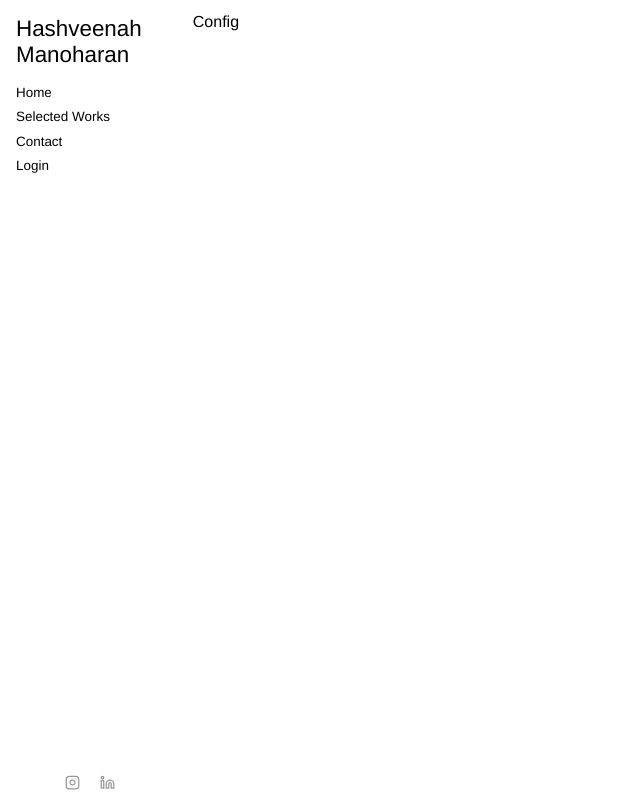
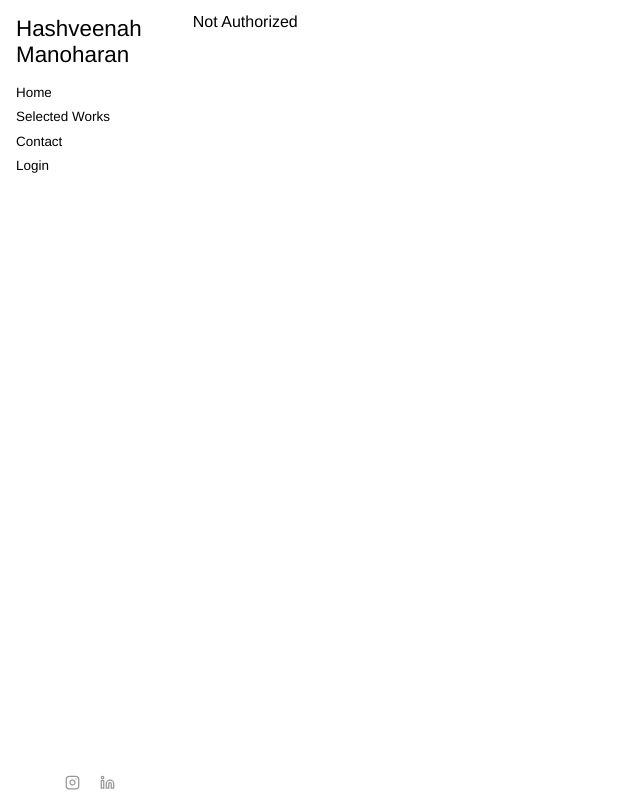
Before and after one commit to abishekh-manoharan/hashi-portfolio, a React (Vite) app in the folder fe-hashveenah-portfolio/: page /configuration in a window 1280 px wide. Shown: the whole page, without its empty margins (0-640 px from the left). Built offline with nearby package versions, Linux system fonts and the light colour scheme; no server answers.

Commit message:
headers updated for authorized user, limit unauth access to config page

```diff
--- a/fe-hashveenah-portfolio/src/components/Configuration.tsx
+++ b/fe-hashveenah-portfolio/src/components/Configuration.tsx
@@ -1,17 +1,23 @@
-import { Dispatch, SetStateAction, useEffect } from 'react';
+import { Dispatch, SetStateAction, useContext, useEffect } from 'react';
+import { AuthContext } from '../utils/context';
 
 interface configurationProps {
     setLocation: Dispatch<SetStateAction<string>>;
 }
 
 function Configuration(props: configurationProps) {
+    const auth = useContext(AuthContext);
+
     useEffect(() => {
         props.setLocation('Configuration')
     }, [props]);
 
     return (
         <>
-            Config
+            {auth.auth ? <>Authorized</>
+
+
+                : <>Not Authorized</>}
         </>
     );
 }
--- a/fe-hashveenah-portfolio/src/components/Header.tsx
+++ b/fe-hashveenah-portfolio/src/components/Header.tsx
@@ -50,7 +50,7 @@ function Header(props: headerProps) {
                         {/* <NavLink className="header-NavLink" to='/'>HOME</NavLink> */}
                         <NavLink className="header-NavLink" to='/' style={({isActive})=>isActive ? navLinkActiveStyle : {}}>Home</NavLink>
                         <NavLink className="header-NavLink" to='projects' style={({isActive})=> isActive ? navLinkActiveStyle : {}}>Selected Works</NavLink>
-                        <NavLink className="header-NavLink" to='contact' style={({isActive})=>isActive ? navLinkActiveStyle : {}}>Contact</NavLink>
+                        { auth.auth ? <>Inbox</> : <NavLink className="header-NavLink" to='contact' style={({isActive})=>isActive ? navLinkActiveStyle : {}}>Contact</NavLink> }
                         { auth.auth ? <NavLink className="header-NavLink" to="/configuration" style={({isActive})=>isActive ? navLinkActiveStyle : {}}>Configuration</NavLink> : <></> }
                         { auth.auth ? <a className="header-NavLink" onClick={logoutHandler}>Logout</a> : <NavLink className="header-NavLink" to="/login" style={({isActive})=>isActive ? navLinkActiveStyle : {}}>Login</NavLink> }
                     </div>
```
Also changed, not shown: 1 other file (tests, documents, lock files or other folders).
